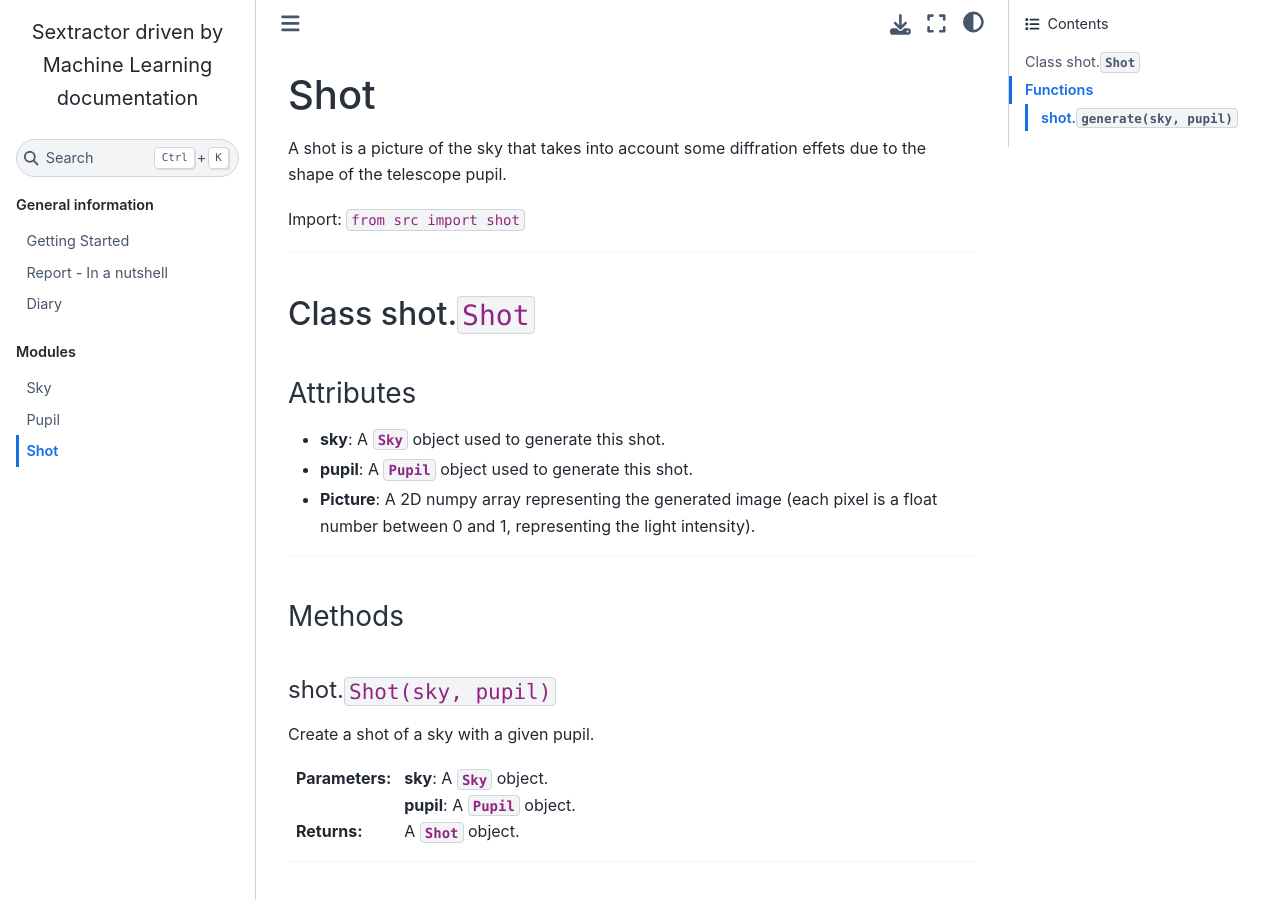
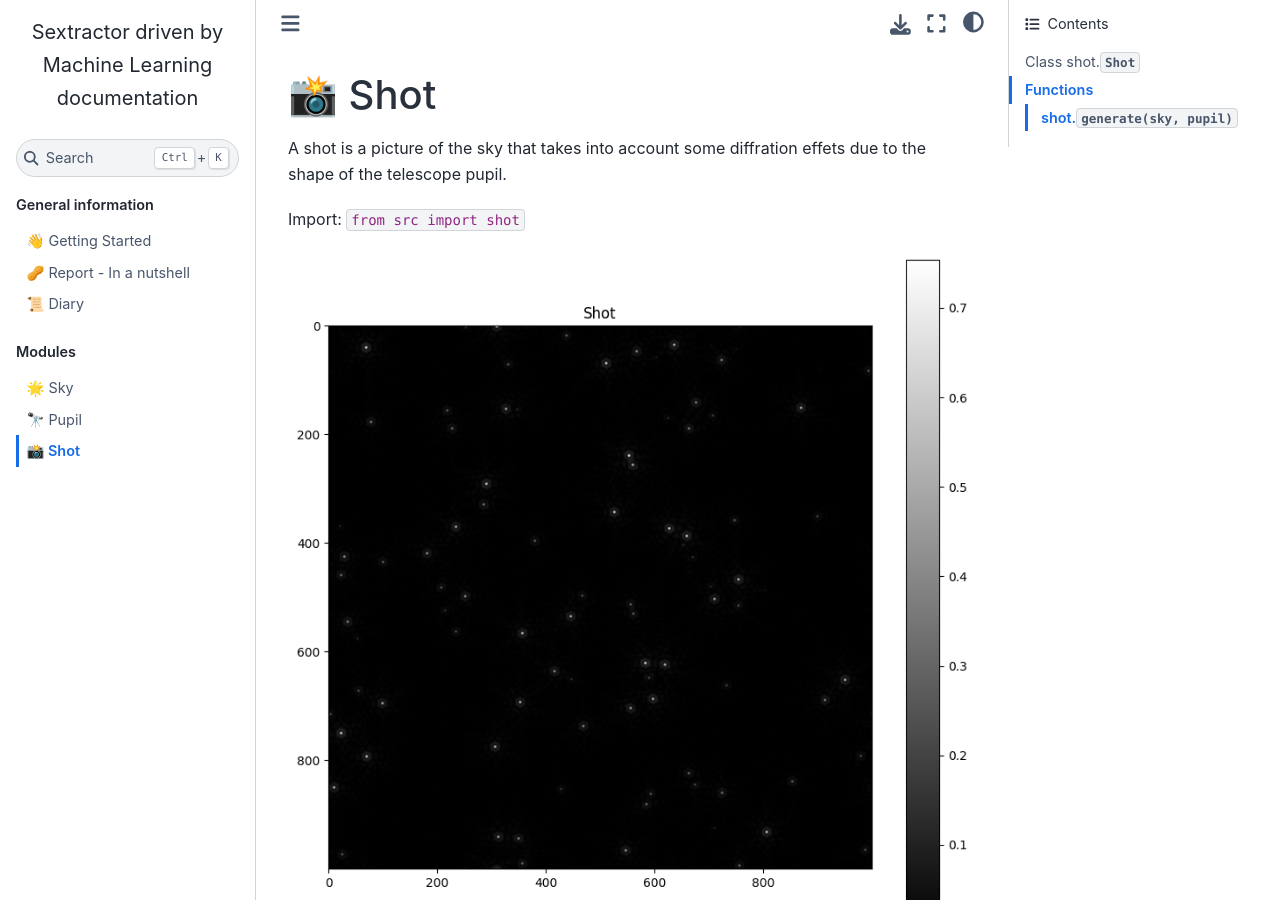
Before and after one commit to LeiRoF/Sextractor-driven-by-Machine-Learning, a Sphinx documentation site: the page built from docs/shot.md, in a window 1280 px wide and 900 px high. Built offline with Sphinx 7.4.7 and the Sphinx Book theme 1.1.4, drawn with Linux system fonts in a browser that asks for light colours.

Commit message:
Revert "Removed straight lines and emojis"
This reverts commit ffaa0825bea8c8808251eb2962f8d42a7804d0e2.

```diff
--- a/docs/shot.md
+++ b/docs/shot.md
@@ -1,10 +1,10 @@
-# Shot
+# 📸 Shot
 
 A shot is a picture of the sky that takes into account some diffration effets due to the shape of the telescope pupil.
 
 Import: `from src import shot`
 
-
+![](img/2023-01-30-14-11-35.png)
 
 ---
 
```
Also changed, not shown: docs/Diary.md (+1 -1 lines), docs/Getting_Started.md (+1 -1 lines), docs/Overview.md (+1 -1 lines), docs/pupil.md (+2 -2 lines), docs/sky.md (+2 -2 lines).
